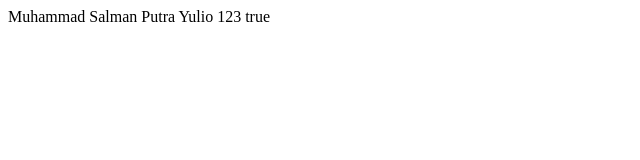
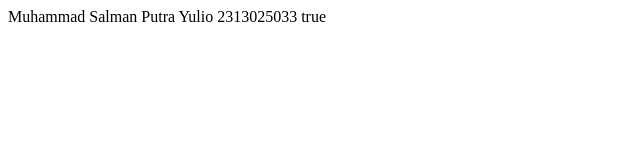
Before and after one commit to salman-yulio/praktikum-website, a plain HTML site: page praktikum6-1.html in a window 1280 px wide. Shown: the full height of the page, 0-640 px from the left. Drawn offline with Linux system fonts and the light colour scheme.

Commit message:
Update praktikum6-1.html

```diff
--- a/praktikum6-1.html
+++ b/praktikum6-1.html
@@ -10,7 +10,7 @@
             let nama = "Muhammad Salman Putra Yulio";
             document.writeln(nama);
 
-            nama = 123;
+            nama = 2313025033;
             document.writeln(nama);
 
             nama = true;
```
